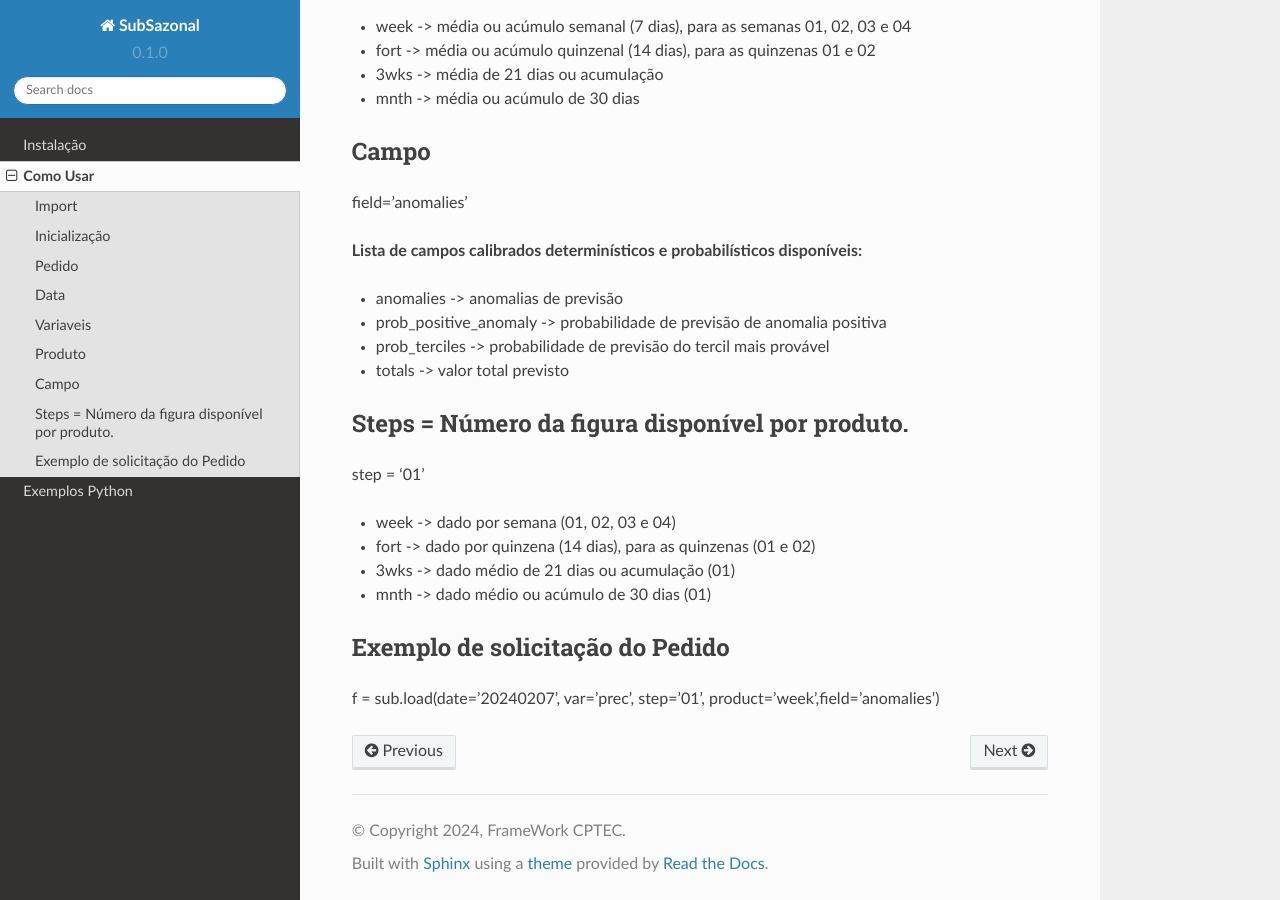
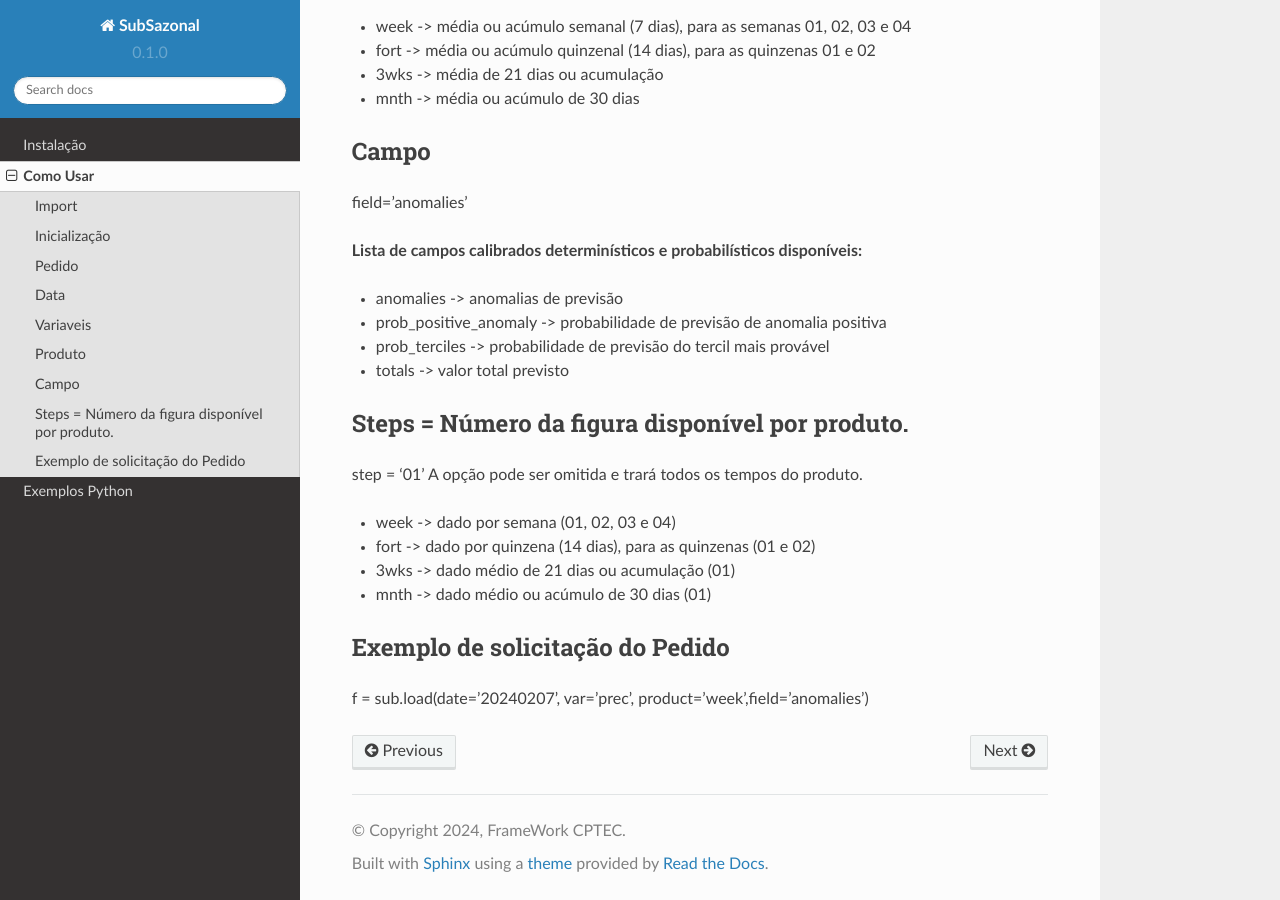
Before and after one commit to framework-CPTEC/Sazonal, a Sphinx documentation site: the page built from docs/source/usage.rst, in a window 1280 px wide and 900 px high, scrolled down 1398 px. Built offline with Sphinx 7.4.7 and the Read the Docs theme 2.0.0, drawn with Linux system fonts in a browser that asks for light colours; some of the changed text lies outside the part shown.

Commit message:
Update usage.rst

```diff
--- a/docs/source/usage.rst
+++ b/docs/source/usage.rst
@@ -80,6 +82,7 @@ Steps = Número da figura disponível por produto.
 ------------------------------------------------
 
 step = '01'
+A opção pode ser omitida e trará todos os tempos do produto.
 
 - week -> dado por semana (01, 02, 03 e 04)
 - fort -> dado por quinzena (14 dias), para as quinzenas (01 e 02)
@@ -90,4 +93,4 @@ step = '01'
 Exemplo de solicitação do Pedido
 --------------------------------
 
-f = sub.load(date='20240207', var='prec', step='01', product='week',field='anomalies')
+f = sub.load(date='20240207', var='prec', product='week',field='anomalies')
```
Also changed, not shown: other parts of docs/source/usage.rst (+5 -3 lines).
